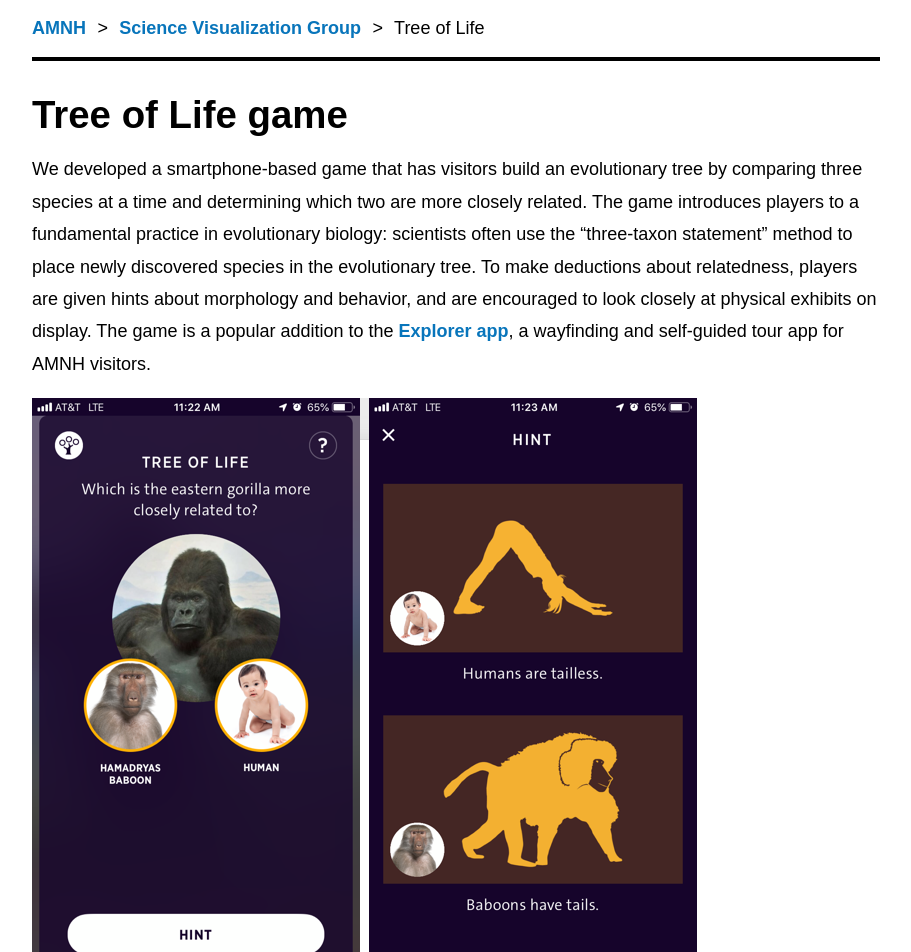
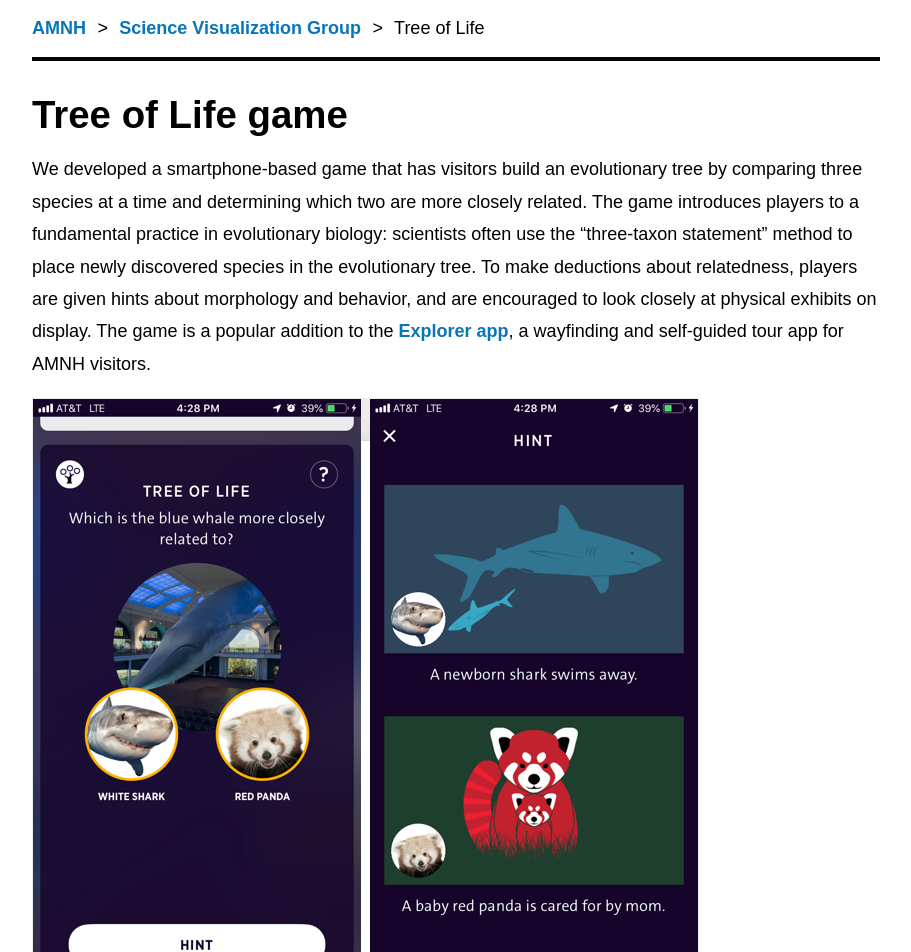
Before and after one commit to amnh-sciviz/amnh-sciviz.github.io, a Jekyll site: the page built from _projects/tree_of_life.md, in a window 1280 px wide. Shown: the top 952 px of the page, without its empty margins (184-1095 px from the left). Built offline with Jekyll 4.4.1, drawn with Linux system fonts in a browser that asks for light colours.

Commit message:
Update tree_of_life.md

```diff
--- a/_projects/tree_of_life.md
+++ b/_projects/tree_of_life.md
@@ -10,8 +10,8 @@ permalink: /tree-of-life/
 
 We developed a smartphone-based game that has visitors build an evolutionary tree by comparing three species at a time and determining which two are more closely related. The game introduces players to a fundamental practice in evolutionary biology: scientists often use the "three-taxon statement" method to place newly discovered species in the evolutionary tree. To make deductions about relatedness, players are given hints about morphology and behavior, and are encouraged to look closely at physical exhibits on display. The game is a popular addition to the [Explorer app](https://www.amnh.org/apps/explorer), a wayfinding and self-guided tour app for AMNH visitors.
 
-![Tree of Life game screenshots](/assets/img/ToL-gorilla1.png)
-![Tree of Life game screenshots](/assets/img/ToL-gorilla2.png)
+![Tree of Life game screenshots](/assets/img/ToL-whale1.png)
+![Tree of Life game screenshots](/assets/img/ToL-whale2.png)
 
 To explore how we could expand the reach of the Tree of Life game, we developed and tested two prototypes: a multiplayer touchtable version, and a tablet-based game.
 
```
